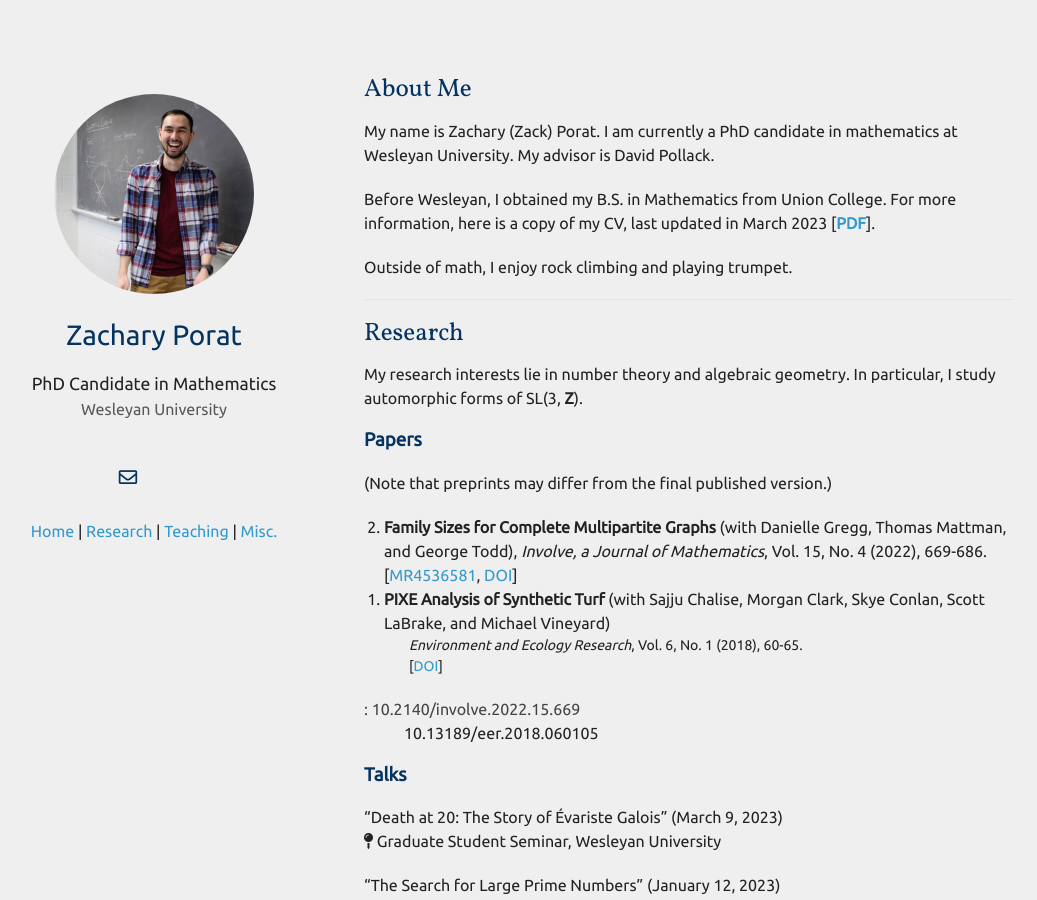
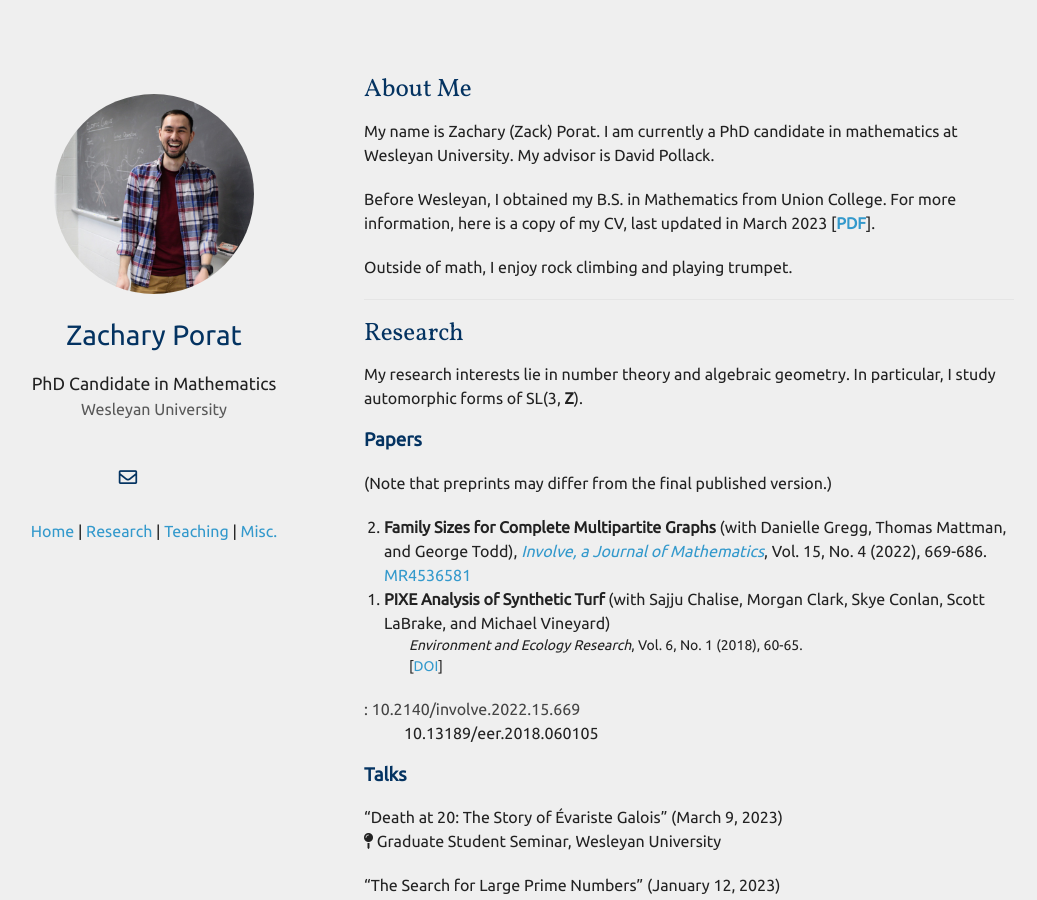
Before and after one commit to zporat/zporat.github.io, a Jekyll site: the page built from index.md, in a window 1280 px wide and 900 px high. Shown: the whole window, without its empty margins (101-1138 px from the left). Built offline with Jekyll 4.4.1, drawn with Linux system fonts in a browser that asks for light colours; nearby versions of some CDN libraries; a style sheet for code colours, icons or effects is not loaded; our own code applies the rules of GitHub Pages for plain Markdown files.

Commit message:
Update index.md

```diff
--- a/index.md
+++ b/index.md
@@ -21,7 +21,7 @@
 (Note that preprints may differ from the final published version.)
 
 <ol reversed style="margin-left:-20px">
-<li><b>Family Sizes for Complete Multipartite Graphs</b> (with Danielle Gregg, Thomas Mattman, and George Todd), <i>Involve, a Journal of Mathematics</i>, Vol. 15, No. 4 (2022), 669-686. [<a href="https://mathscinet.ams.org/mathscinet/article?mr=4536581">MR4536581</a>, <a href="https://msp.org/involve/2022/15-4/p07.xhtml">DOI</a>]</li>
+<li><b>Family Sizes for Complete Multipartite Graphs</b> (with Danielle Gregg, Thomas Mattman, and George Todd), <a href="https://msp.org/involve/2022/15-4/p07.xhtml"><i>Involve, a Journal of Mathematics</i></a>, Vol. 15, No. 4 (2022), 669-686. <a href="https://mathscinet.ams.org/mathscinet/article?mr=4536581">MR4536581</a></li>
 <li><b>PIXE Analysis of Synthetic Turf</b> (with Sajju Chalise, Morgan Clark, Skye Conlan, Scott LaBrake, and Michael Vineyard)</li>
 <ul style="list-style-type:none; font-size:14px; margin-left:-15px;">
     <li><i>Environment and Ecology Research</i>, Vol. 6, No. 1 (2018), 60-65. </li>
```
